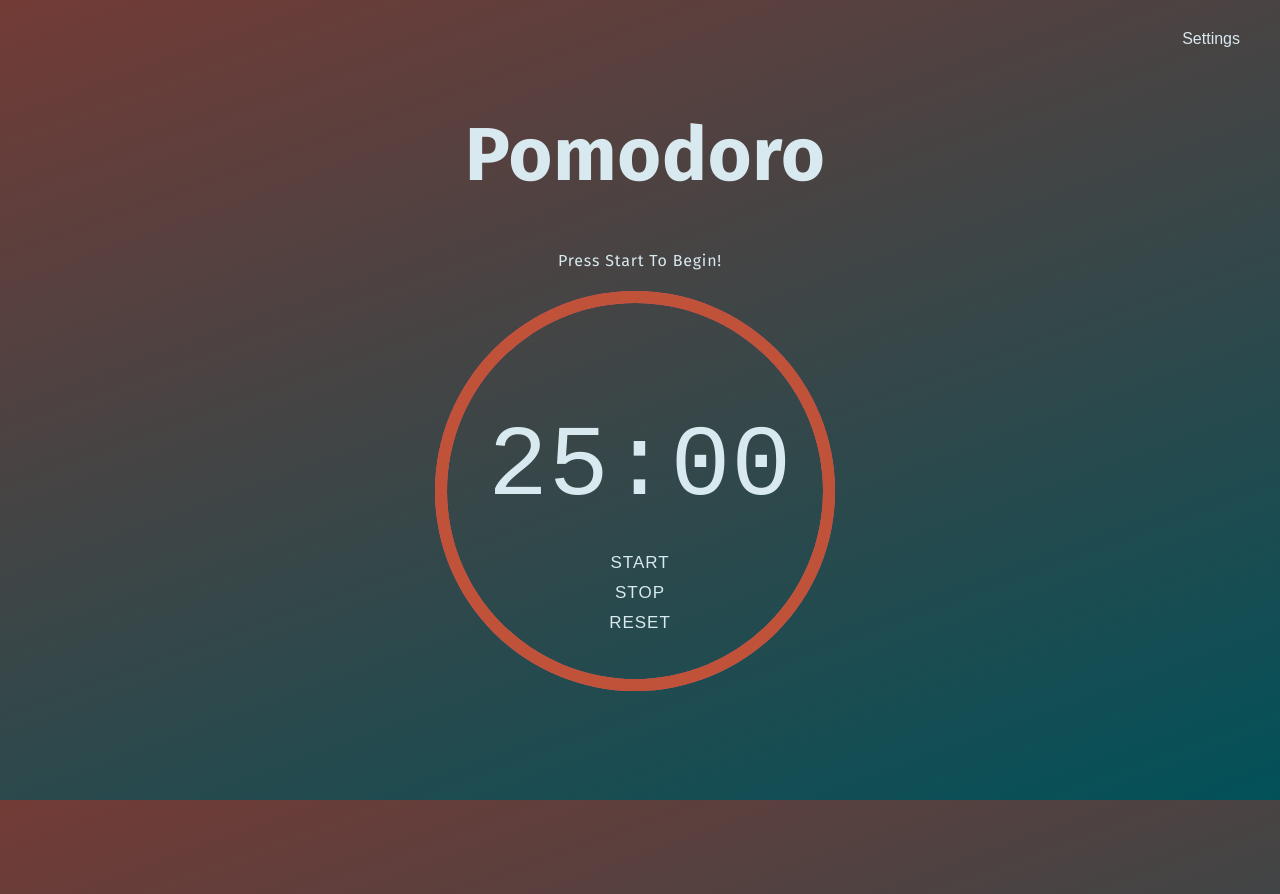
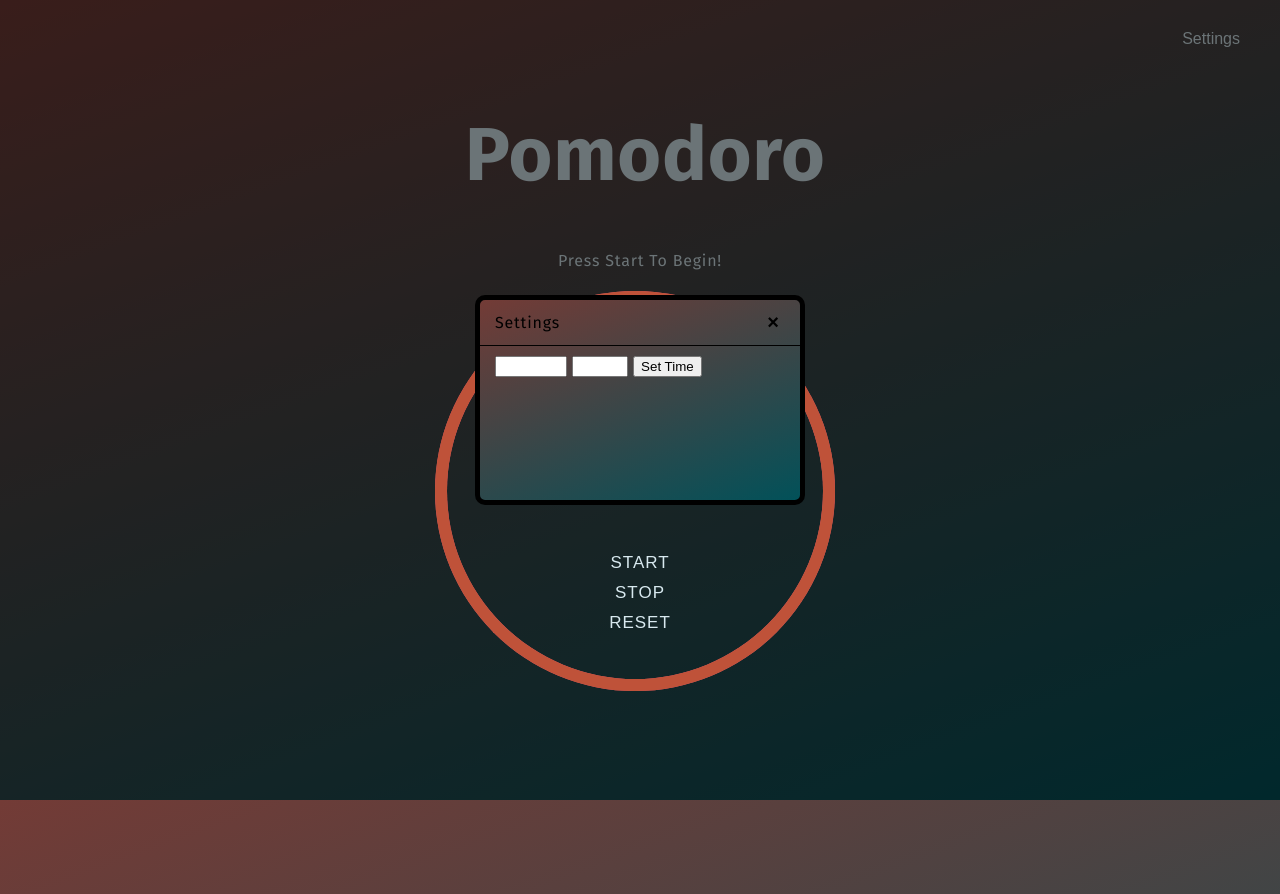
Before and after one commit to NataliaP14/Pomodoro-App, a plain HTML site: page index.html in a window 1280 px wide. Both pictures are taken after a click on the button "Settings". Drawn offline with Linux system fonts and the light colour scheme; a web font is replaced by a local one.

Commit message:
added a settings button with a GUI

```diff
--- a/index.html
+++ b/index.html
@@ -9,9 +9,21 @@
     </head>
 
     <body>
-       <button class = "button-settings">Settings</button>
+        <div>
+            <button data-setting-target = "#settings" class = "button-settings">Settings</button>
+            <div class = "settings" id = "settings">
+                <div class ="settings-header">Settings
+                <button data-close-button class = "close-button">&times;</button>
+                </div>
+                <div class ="settings-body">
+                <input type = "number" id = "customMin" min = "0" max = "1000"/>
+                <input type = "number" id = "customSec" min = "0" max = "59"/>
+                <button class = "custom-button" id = "customButton">Set Time</button>
+                </div>
+            </div>
+        </div>
+        <div id = "overlay"></div>
         <div class ="app-container">
-
             <h1>Pomodoro</h1>
             <div class="app-message">Press Start To Begin!</div>
             <div class="app-circle">
--- a/script.js
+++ b/script.js
@@ -3,6 +3,9 @@ const stopButton = document.querySelector(".button-stop");
 const resetButton = document.querySelector(".button-reset");
 const session = document.querySelector(".minutes");
 const bells = new Audio("./assets/bell.wav");
+const openSettingsButtons = document.querySelectorAll("[data-setting-target]");
+const closeSettingsButtons = document.querySelectorAll("[data-close-button]");
+const overlay = document.getElementById("overlay");
 let interval;
 let state = true;
 let totalSeconds = 25 * 60;
@@ -55,6 +58,34 @@ const resetTimer = () => {
     updateSeconds();
 }
 
+openSettingsButtons.forEach(button => {
+    button.addEventListener("click", () => {
+        const settings = document.querySelector(button.dataset.settingTarget);
+        openSettings(settings);
+    })
+})
+
+closeSettingsButtons.forEach(button => {
+    button.addEventListener("click", () => {
+        const settings = button.closest(".settings");
+        closeSettings(settings);
+    })
+})
+
+function openSettings(settings) {
+    if (settings == null)
+        return
+
+    settings.classList.add("active");
+    overlay.classList.add("active");
+}
+
+function closeSettings(settings) {
+    if (settings == null) return
+
+    settings.classList.remove("active");
+    overlay.classList.remove("active");
+}
 
 startButton.addEventListener("click", appTimer);
 stopButton.addEventListener("click", stopTimer);
--- a/styles.css
+++ b/styles.css
@@ -2,21 +2,77 @@ html {
     font-family: 'Fira Sans', san-serif;
     letter-spacing: 0.8px;
     min-height: 100vh;
-    color: #d8e9ef;
+
     background-image: linear-gradient(-20deg, #025159 0%, #733b36 100%);
     background-size: cover;
 }
 h1 {
     font-size: 75px;
+    color: #d8e9ef;
     }
 p {
     margin: 0;
+    color: #d8e9ef;
+}
+.settings {
+    position: fixed;
+    top: 50%;
+    left:50%;
+    transform: translate(-50%, -50%) scale(0);
+    transition: 200ms ease-in-out;
+    border: 5px solid black;
+    border-radius: 10px;
+    max-width: 80%;
+    width: 25%;
+    height: 25%;
+    z-index: 10;
+    background-image: linear-gradient(-20deg, #025159 0%, #733b36 100%);
+}
+.settings.active {
+    transform: translate(-50%, -50%) scale(1);
+}
+.settings-header {
+    padding: 10px 15px;
+    display: flex;
+    justify-content: space-between;
+    align-items: center;
+    border-bottom: 1px solid black;
 
+}
+.settings-header .title {
+    font-size: 1.25rem;
+    font-weight: bold;
+}
+.settings-header .close-button {
+    cursor: pointer;
+    border: none;
+    outline: none;
+    background: none;
+    font-size: 1.25rem;
+    font-weight: bold;
+}
+.settings-body {
+    padding: 10px 15px;
+}
+#overlay {
+    position: fixed;
+    opacity: 0;
+    top: 0;
+    left: 0;
+    right: 0;
+    bottom: 0;
+    background-color: rgba(0,0,0,.5);
+    pointer-events: none;
+    transition: 200ms ease-in-out;
+}
+#overlay.active {
+    pointer-events: all;
+    opacity: 1;
 }
 .app-message {
     height: 20px;
     margin: 10px auto 20px auto;
-
+    color: #d8e9ef;
 }
 .app-container {
     width: 350px;
```
